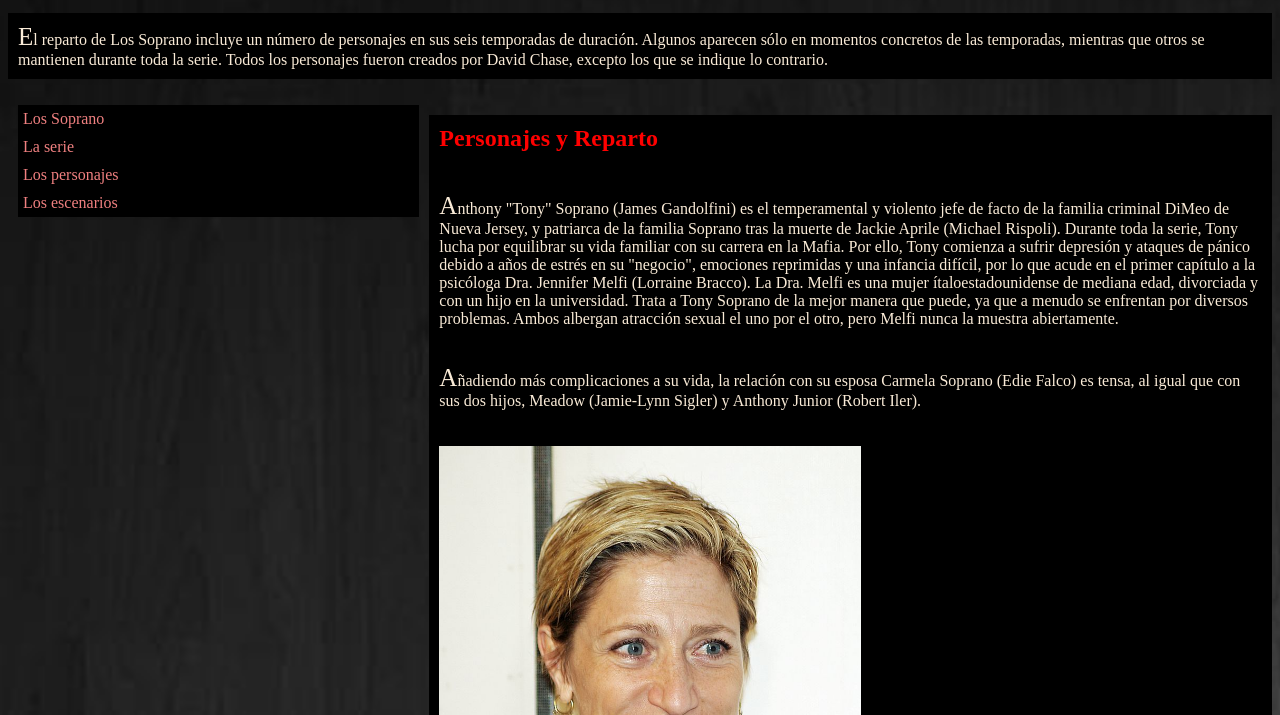
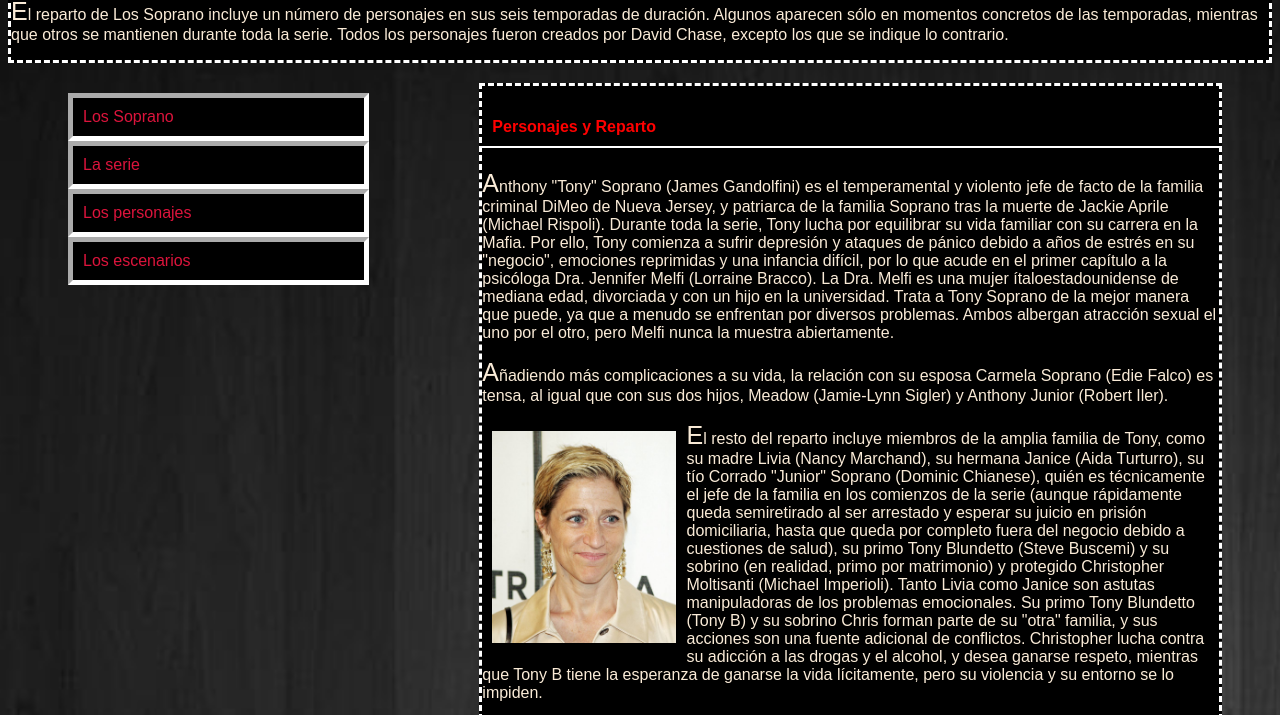
Before and after one commit to UO263662/cssSEW, a plain HTML site: page personajes.html in a window 1280 px wide. Shown: the part 95-810 px from the top of the page. Drawn offline with Linux system fonts and the light colour scheme.

Commit message:
Cambios en css y html

```diff
--- a/css/body.css
+++ b/css/body.css
@@ -11,6 +11,10 @@ aside{
     grid-area: aside;
     width: 1fr;
     padding: 10px;
+    margin-left: 50px;
+    margin-right: 50px;
+    margin-top: 20px;
+    margin-bottom: 20px;
 }
 header{
     grid-area: header;
@@ -18,29 +22,44 @@ header{
 footer{
     grid-area: footer;
 }
-article{
+article, section{
     grid-area: article;
+    margin-top: 20px;
+    margin-left: 50px;
+    margin-bottom: 30px;
+    margin-right: 50px;
+}
+table{
+    margin: 25px;
 }
 main{
     width: 100%;
 }
 a{
-    padding: 5px;
-    border: 20px;
+    padding: 10px;
     width: 1fr;
     display: block;
 }
 video{
     position: relative;
     padding: 10px;
-    width: 50%;
+    width: 95%;
     object-fit: cover;
     overflow: hidden;
 }
 img{
+    float: left;
     padding: 10px;
-    width: 100%;
+    width: 25%;
     height: auto;
+    object-fit: cover;
+    overflow: hidden;
+}
+h1, h2, h3, h4, h5, h6{
+    padding: 10px;
+}
+table, th, td, tr{
+    padding: 5px;
 }
 @media (min-width: 1000px){ /*Curiosamente si lo hago al reves (con el body de fuera dentro de un max-width) no me funciona*/
     body{
@@ -51,9 +70,4 @@ img{
             "aside content"
             "footer footer";
     }
-    img{
-        width: 50%;
-        padding: 10px;
-        height: auto;
-    }
 }
--- /dev/null
+++ b/css/border.css
@@ -0,0 +1,24 @@
+a{
+    border-color: white;
+    border-style: inset;
+    border-width: 5px;
+}
+table, td, th, tr{
+    border-color: white;
+    border-style: groove;
+    border-collapse: collapse;
+}
+h1, h2, h3, h4, h5, h6{
+    border-bottom: 2px;
+    border-bottom-color: white;
+    border-bottom-style: inset;
+    border-collapse: collapse;
+}
+article, section, header, footer{
+    border-color: white;
+    border-style: dashed;
+    border-collapse: collapse;
+}
+li{
+    list-style-type: none;
+}
--- a/css/color.css
+++ b/css/color.css
@@ -1,19 +1,26 @@
 h1, h2, h3, h4, h5, h6{
     color: red;
     background-color: black;
-    padding: 10px;
 }
-p, li, td{
+table, th, td, tr{
+    color: white;
+    background-color: black;
+}
+p, li, ul{
     color: antiquewhite;
-    background-color: black;
-    padding: 10px;
-}
-
-article{
-    background-color: black;
 }
 
 a{
     color: lightcoral;
     background-color: black;
 }
+a:link{
+    color: crimson;
+}
+a:visited{
+    color: lightcoral;
+}
+
+article, section, header, footer{
+    background-color: black;
+}
--- a/css/fuente.css
+++ b/css/fuente.css
@@ -1,10 +1,17 @@
 p, li, td{
-    font-family: serif;
+    font-family: sans-serif;
     font-size: 16px;
+}
+h1, h2, h3, h4, h5, h6{
+    font-family: sans-serif;
 }
 p::first-letter {
     font-size: 25px
 }
 a{
+    font-family: sans-serif;
     text-decoration: none;
 }
+tr{
+    font-family: sans-serif;
+}
--- a/personajes.html
+++ b/personajes.html
@@ -6,13 +6,14 @@
         <link rel="stylesheet" href="css/fuente.css">
         <link rel="stylesheet" href="css/color.css">
         <link rel="stylesheet" href="css/imagen.css">
+        <link rel="stylesheet" href="css/border.css">
         <meta charset="UTF-8">
         <meta name="author" content="Diego Fernández">
         <meta name="description" content="Contiene personajes y premios de Los Soprano">
     </head>
     <body>
         <header>
-            <h1>Los personajes</h1>
+            <h3>Los personajes</h3>
             <p>
                 El reparto de Los Soprano incluye un número de personajes en sus seis temporadas de duración. Algunos aparecen sólo en
                 momentos concretos de las temporadas, mientras que otros se mantienen durante toda la serie. Todos los personajes fueron
@@ -27,7 +28,7 @@
         </aside>
         <main>
             <article>
-                <h2>Personajes y Reparto</h2>
+                <h4>Personajes y Reparto</h4>
                 <p>
                     Anthony "Tony" Soprano (James Gandolfini) es el temperamental y violento jefe de facto de la familia criminal DiMeo de Nueva
                     Jersey, y patriarca de la familia Soprano tras la muerte de Jackie Aprile (Michael Rispoli). Durante toda la serie, Tony
@@ -90,7 +91,7 @@
                 </p>
             </article>
             <article>
-                <h2>Premios</h2>
+                <h5>Premios</h5>
                 <p>
                     Los Soprano ganó y fue nominado a varios premios durante el tiempo que estuvo en emisión. La serie fue nominada al Primetime Emmy
                     a la mejor serie dramática en todos los años en los que fue elegible. Tras se nominada y perder el premio en 1999, 2000, 2001 y
@@ -118,7 +119,7 @@
             </article>
         </main>
         <footer>
-            <h3>Mas información</h3>
+            <h6>Mas información</h6>
             <ul>
                 <li><a href="https://es.hboespana.com/series/the-sopranos/103aae84-b40c-4d86-bf79-b9521c06b640">HBO España</a></li>
                 <li><a href="https://www.filmaffinity.com/es/film402150.html">Filmaffinity</a></li>
```
Also changed, not shown: escenarios.html (+1 -0 lines), index.html (+2 -1 lines), serie.html (+1 -0 lines).
